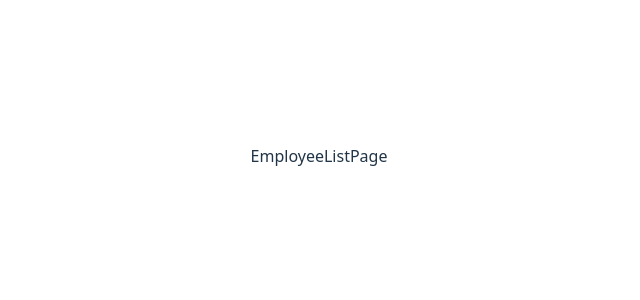
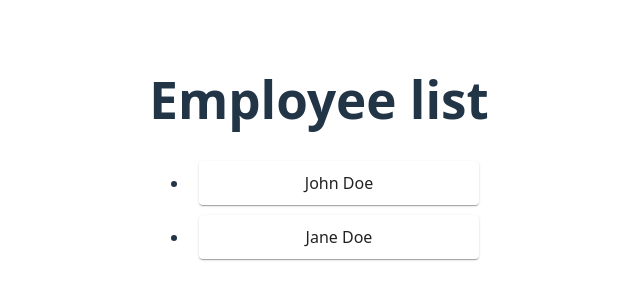
Before and after one commit to Nitaivs/Aclaro, a React (Vite) app in the folder frontend/JSFrontend/: page /employees in a window 1280 px wide. Shown: the part 244-544 px from the top of the page, without its empty margins (321-961 px from the left). Built offline with nearby package versions, Linux system fonts and the light colour scheme; no server answers.

Commit message:
feat: display a list of employees using context

```diff
--- a/frontend/JSFrontend/src/components/EmployeeListPage.jsx
+++ b/frontend/JSFrontend/src/components/EmployeeListPage.jsx
@@ -1,6 +1,24 @@
+import {use, useState} from "react";
+import {EmployeeContext} from "../Context/EmployeeContext/EmployeeContext.jsx";
+import Card from "@mui/material/Card";
 
 export default function EmployeeListPage() {
+  const {employees} = use(EmployeeContext);
+
   return (
-    <div>EmployeeListPage</div>
+    <div>
+      <h1>Employee list</h1>
+      <ul>
+        {employees.map(employee => (
+          <li key={employee.id}>
+            <Card
+              style={{margin: '10px', padding: '10px'}}
+            >
+            {employee.name}
+            </Card>
+          </li>
+        ))}
+      </ul>
+    </div>
   )
 }
```
